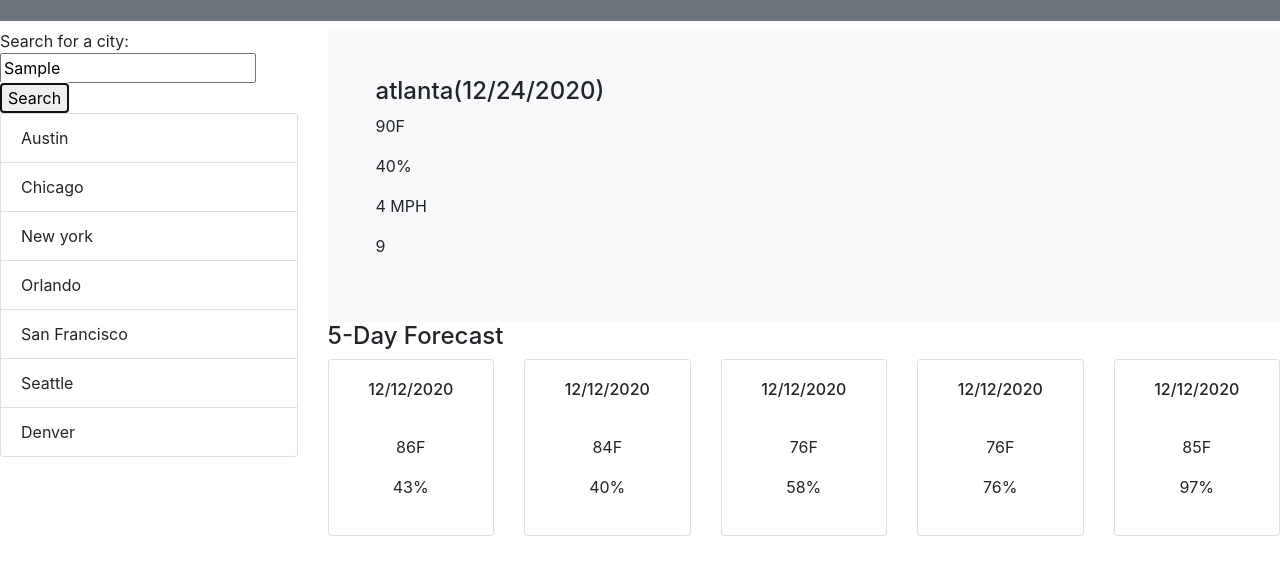
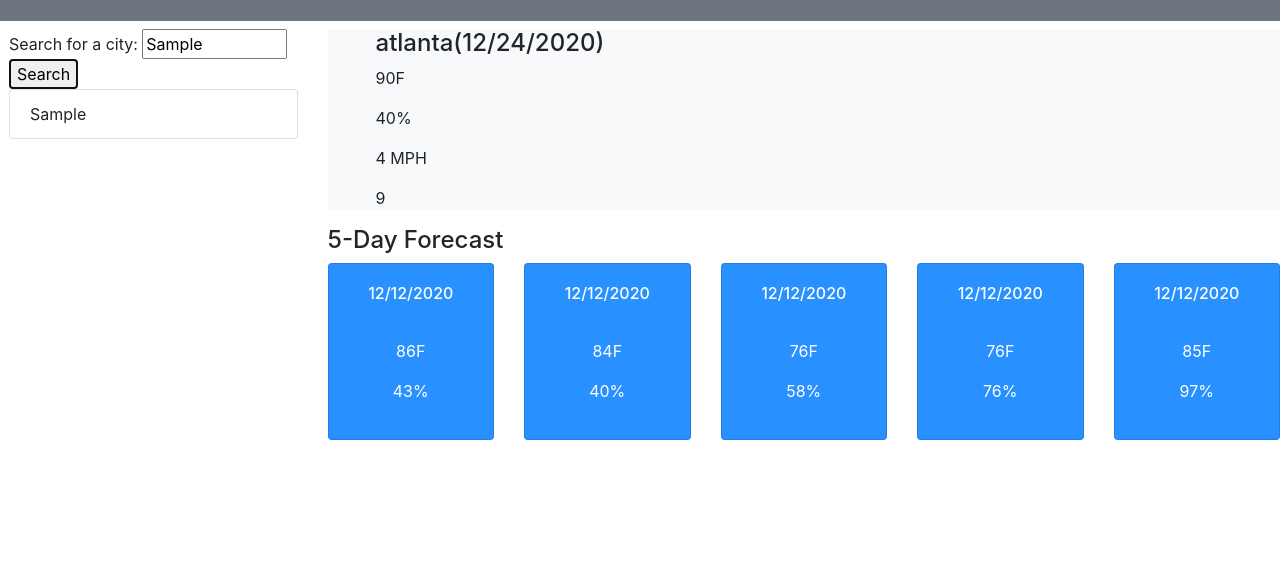
Before and after one commit to zhanez/Weather-Dashboard, a plain HTML site: page index.html in a window 1280 px wide. Both pictures are taken after typing "Sample" into the empty fields and a click on the button "Search". Shown: the part 67-642 px from the top of the page. Drawn offline with nearby package versions, Linux system fonts and the light colour scheme; no server answers.

```diff
--- a/index.html
+++ b/index.html
@@ -4,8 +4,9 @@
 <head>
     <meta charset="UTF-8">
     <meta name="viewport" content="width=device-width, initial-scale=1.0">
-    <link rel="stylesheet" href="https://stackpath.bootstrapcdn.com/bootstrap/4.3.1/css/bootstrap.min.css" href="style.css" integrity="sha384-ggOyR0iXCbMQv3Xipma34MD+dH/1fQ784/j6cY/iJTQUOhcWr7x9JvoRxT2MZw1T" crossorigin="anonymous">
+    <link rel="stylesheet" href="https://stackpath.bootstrapcdn.com/bootstrap/4.3.1/css/bootstrap.min.css"  integrity="sha384-ggOyR0iXCbMQv3Xipma34MD+dH/1fQ784/j6cY/iJTQUOhcWr7x9JvoRxT2MZw1T" crossorigin="anonymous">
         <title>Document</title>
+        <link rel="stylesheet" href="./style.css">
 
 </head>
 
@@ -16,7 +17,7 @@
         </div>
     </div>
     <div class="row">
-        <div class="col-sm-3">
+        <div class="col-sm-3 pl-4">
             Search for a city:
             <input type="text" id="search">
             <button id="searchBtn">Search</button>
@@ -45,8 +46,8 @@
             </ul>
         </div>
 
-        <div class="col-sm-9">
-            <div class="bg-light p-5 ">
+        <div class="col-sm-9 ">
+            <div class="bg-light pl-5 ">
                 <h4 id="cityDate">atlanta(12/24/2020)</h4>
 
                 <p id="temp"> 90F </p>
--- a/script.js
+++ b/script.js
@@ -1,8 +1,31 @@
 // search city
 // create on click
+var cityArray = localStorage.getItem("cityName") ? JSON.parse(localStorage.getItem("cityName")) : []
+
+
 var apiKey = "605b314b2b469d3d379b6803eeb77b40"
-$("#searchBtn").on("click", function () {
-    var cityName = $("#search").val()
+
+
+function displayCities() {
+    $(".list-group").empty()
+    for (let i = 0; i < cityArray.length; i++) {
+        var li = $("<li>")
+        li.text(cityArray[i])
+        li.addClass("list-group-item")
+        $(".list-group").append(li)
+    }
+
+    $(".list-group-item").on("click",function(){
+        var cityName = $(this).text()
+        console.log(cityName)
+        displayWeather(cityName)
+    })
+
+}
+
+displayCities()
+
+function displayWeather(cityName) {
     $.ajax({
         url: "https://api.openweathermap.org/data/2.5/weather?q=" + cityName + "&units=imperial&appid=" + apiKey,
         method: "GET"
@@ -56,7 +79,7 @@ $("#searchBtn").on("click", function () {
                     var iconcode = fiveDayData.list[i].weather[0].icon
                     var iconurl = "http://openweathermap.org/img/w/" + iconcode + ".png";
 
-                    $("#image" + id).attr("src",  iconurl)
+                    $("#image" + id).attr("src", iconurl)
 
                     $("#temp" + id).empty()
                     $("#temp" + id).html("Temp: " + fiveDayData.list[i].main.temp + " F")
@@ -73,4 +96,18 @@ $("#searchBtn").on("click", function () {
         })
 
     })
+
+
+}
+
+$("#searchBtn").on("click", function () {
+    var cityName = $("#search").val()
+
+    if (cityArray.join("").includes(cityName) === false) {
+        cityArray.push(cityName)
+        localStorage.setItem("cityName", JSON.stringify(cityArray))
+    }
+    displayCities()
+    displayWeather(cityName)
+
 })
--- a/style.css
+++ b/style.css
@@ -1,4 +1,12 @@
 
 .card{
-    background-color: brown;
+    background-color: rgb(41, 144, 255);
+
 }
+.card-body{
+   color: white;
+}
+
+#search{
+    width: 50%;
+}
```
Also changed, not shown: Assets/06-server-side-apis-homework-demo.png (deleted), screenshot.png (added), 2 other files.
